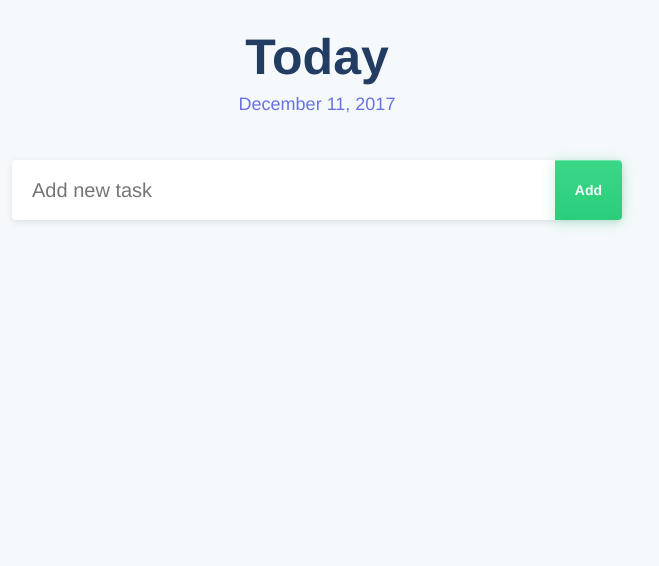
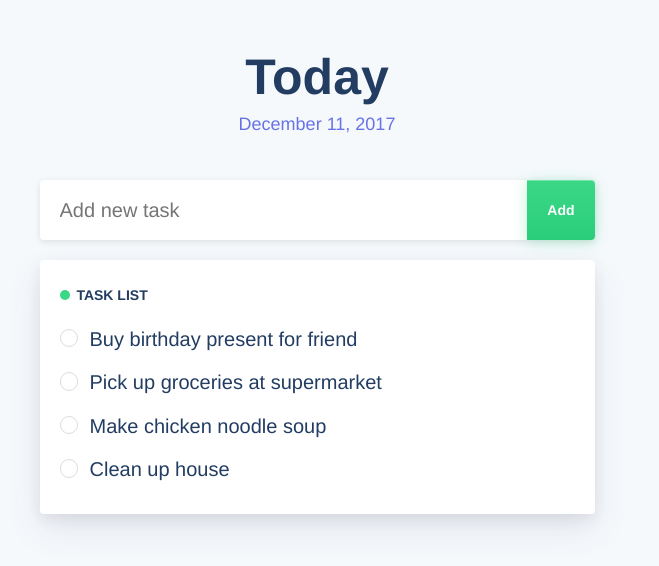
Before and after one commit to jleee/react-todolist, a React (Create React App) app: page / in a window 1280 px wide. Shown: the top 566 px of the page, without its empty margins (323-982 px from the left). Built offline with nearby package versions, Linux system fonts and the light colour scheme; the HTML template or start-up script is replaced by a standard one.

Commit message:
Create task list + Add functionality to add/remove tasks from task list

```diff
--- a/src/App.js
+++ b/src/App.js
@@ -1,14 +1,61 @@
 import React, { Component } from 'react';
 import Header from 'components/Header';
 import TaskBar from 'components/TaskBar';
+import TaskList from 'components/TaskList';
 import 'styles/App.css';
 
 export default class App extends Component {
+  constructor(props) {
+    super(props);
+
+    this.state = {
+      todos: [
+        {id: 0, text: 'Buy birthday present for friend'},
+        {id: 1, text: 'Pick up groceries at supermarket'},
+        {id: 2, text: 'Make chicken noodle soup'},
+        {id: 3, text: 'Clean up house'}
+      ],
+      nextId: 4
+    }
+
+    this.addTask = this.addTask.bind(this);
+    this.removeTask = this.removeTask.bind(this);
+  }
+
+  addTask(taskText) {
+    let todos = this.state.todos.slice();
+    todos.push({id: this.state.nextId, text: taskText});
+    this.setState({
+      todos: todos,
+      nextId: ++this.state.nextId
+    });
+  }
+
+  removeTask(id) {
+    this.setState({
+      todos: this.state.todos.filter((todo, index) => todo.id !== id)
+    });
+  }
+
   render() {
+    const tasks = this.state.todos.map((todo) => {
+      return <TaskList todo={todo} key={todo.id} id={todo.id} removeTask={this.removeTask}/>
+    });
+
     return (
       <div className="App">
-        <Header/>
-        <TaskBar/>
+        <div className="container">
+          <div className="row">
+            <Header/>
+            <TaskBar taskText="" addTask={this.addTask}/>
+            <div className="col-md-6 col-centered">
+              <div className="task-list">
+                <p className="status"><span className="circle"></span> Task List</p>
+                {tasks}
+              </div>
+            </div>
+          </div>
+        </div>
       </div>
     );
   }
--- a/src/components/TaskBar.js
+++ b/src/components/TaskBar.js
@@ -2,13 +2,32 @@ import React, { Component } from 'react';
 import 'styles/TaskBar.css';
 
 export default class TaskBar extends Component {
+  constructor(props) {
+    super(props);
+
+    this.state = {value: ''};
+    this.handleChange = this.handleChange.bind(this);
+    this.addTask = this.addTask.bind(this);
+  }
+
+  handleChange(e) {
+    this.setState({value: e.target.value});
+  }
+
+  addTask(task) {
+    if(task.length > 0) {
+      this.props.addTask(task);
+      this.setState({value: ''});
+    }
+  }
+
   render() {
     return (
       <div className="col-md-6 col-centered">
-      	<div className="task-bar">
-      		<input type="text" name="task-bar" placeholder="Add new task"/>
-      		<button id="task-bar-btn">Add</button>
-      	</div>
+        <div className="task-bar">
+          <input type="text" name="task-bar"  value={this.state.value} onChange={this.handleChange} placeholder="Add new task"/>
+          <button id="task-bar-btn" onClick={() => this.addTask(this.state.value)}>Add</button>
+        </div>
       </div>
     );
   }
--- /dev/null
+++ b/src/components/TaskList.js
@@ -0,0 +1,21 @@
+import React, { Component } from 'react';
+import 'styles/TaskList.css';
+
+export default class TaskList extends Component {
+  constructor() {
+    super();
+  }
+
+  removeTask(id) {
+    this.props.removeTask(id);
+  }
+
+  render() {
+    return (
+      <div className="checkbox">
+          <input type="checkbox" className="checkbox-round"/><label>{this.props.todo.text}</label>
+          <button className="remove-btn" onClick={(e) => this.removeTask(this.props.id)}></button>
+      </div>
+    );
+  }
+}
--- a/src/styles/App.css
+++ b/src/styles/App.css
@@ -21,7 +21,3 @@ label {
     float: none;
     margin: 0 auto;
 }
-
-.txt-strike {
-    text-decoration: line-through;
-}
--- /dev/null
+++ b/src/styles/TaskList.css
@@ -0,0 +1,87 @@
+.task-list {
+	padding: 25px 20px 10px 20px;
+	-webkit-box-shadow: 0 15px 35px rgba(50, 50, 93, 0.1), 0 5px 15px rgba(0, 0, 0, 0.07);
+	box-shadow: 0 15px 35px rgba(50, 50, 93, 0.1), 0 5px 15px rgba(0, 0, 0, 0.07);
+	background: #FFF;
+	border-radius: 4px;
+}
+
+.status {
+	margin-bottom: 20px;
+	text-transform: uppercase;
+	font-weight: bold;
+}
+
+.status .circle {
+	background: #3AD787;
+}
+
+.circle {
+	display: inline-block;
+	width: 10px;
+	height: 10px;
+	border-radius: 35px;
+	margin-right: 3px;
+}
+
+.checkbox {
+	position: relative;
+	padding: 0px 20px;
+}
+
+.checkbox-round {
+    width: 1.3em;
+    height: 1.3em;
+    background: #FFF;
+    border-radius: 50%;
+    vertical-align: middle;
+    border: 1px solid #DDD;
+    -webkit-appearance: none;
+    outline: none;
+    cursor: pointer;
+}
+
+.checkbox-round:checked,
+.checkbox-round:focus {
+	outline: none !important;
+}
+
+.checkbox-round:checked {
+    border: 1px solid #DDD;
+    background: #DDD;
+}
+
+.checkbox:hover .remove-btn {
+	display: block;
+	opacity: 0.3;
+}
+
+.remove-btn {
+	display: none;
+	position: absolute;
+	top: 0;
+	right: 0;
+	bottom: 0;
+	width: 25px;
+	height: 40px;
+	margin: auto 0;
+	font-size: 30px;
+	color: #333;
+	margin-bottom: 11px;
+	background: none;
+	border: 0px;
+	outline: none;
+}
+
+.remove-btn:after {
+	content: '×';
+}
+
+.remove-btn:hover {
+	opacity: 1 !important;
+}
+
+input[type=checkbox]:checked + label {
+	color: #DDD;
+  	text-decoration: line-through;
+}
```
